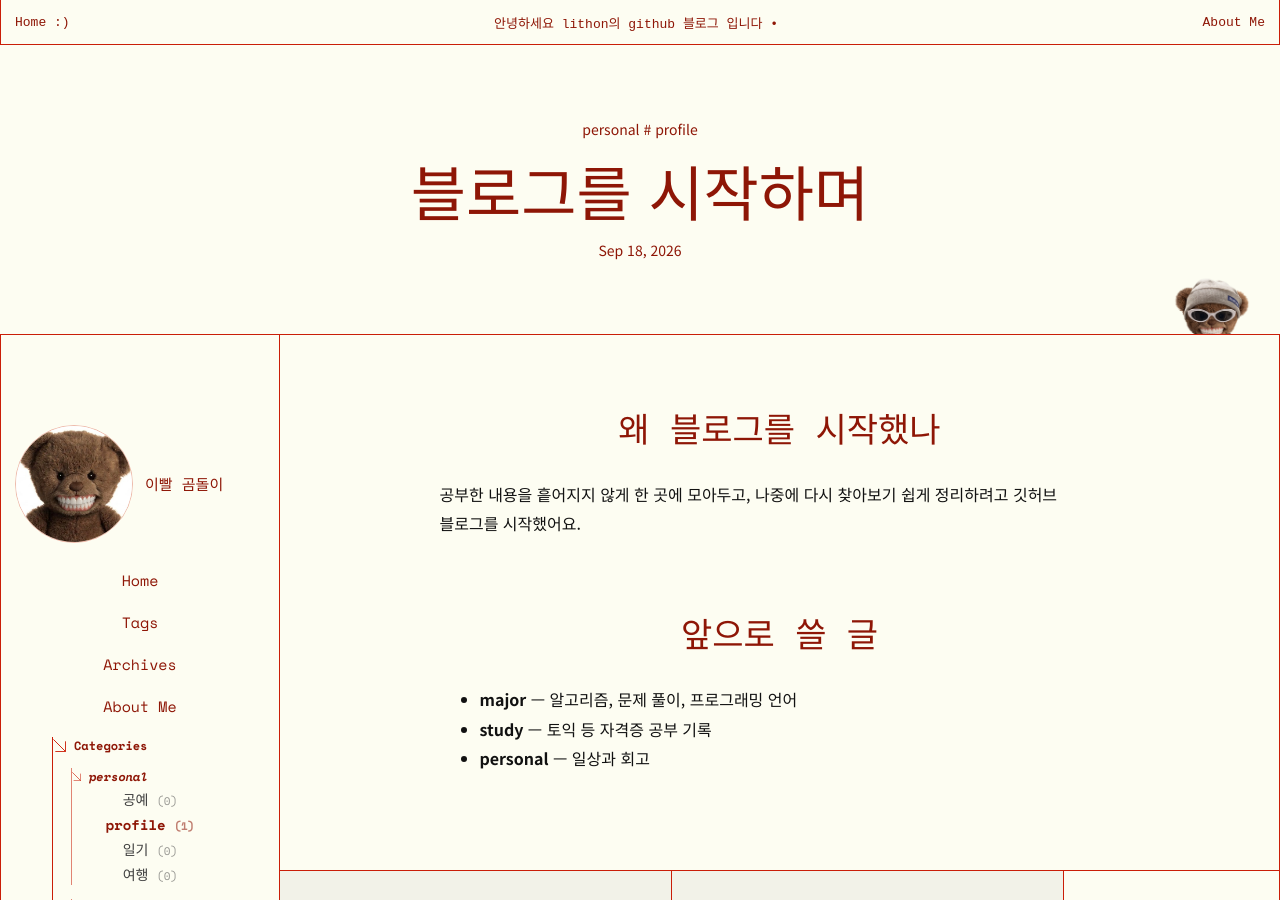
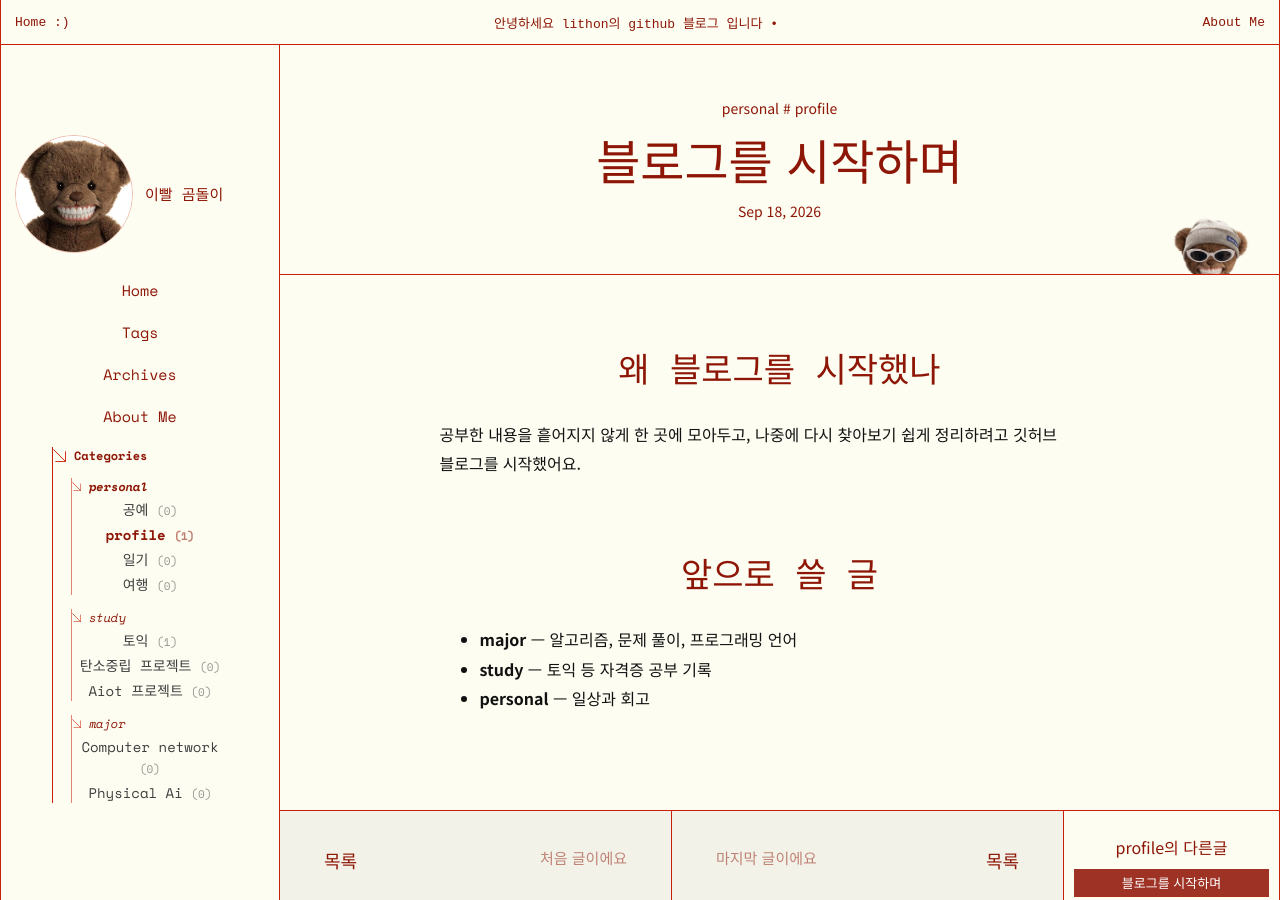
Before and after one commit to lithonhaeun/lithonhaeun.github.io, a Jekyll site: the page built from _posts/2026-09-18-hello-blog.md, in a window 1280 px wide and 900 px high. Built offline with Jekyll 4.4.1, drawn with Linux system fonts in a browser that asks for light colours; some web fonts are replaced; comment, search, counter and statistics services are not loaded.

Commit message:
글 제목 위치 변경

```diff
--- a/_layouts/post.html
+++ b/_layouts/post.html
@@ -16,16 +16,17 @@ layout: default
 {%- endfor -%}
 {%- capture list_url -%}{{ '/category/' | append: main_cat | append: '/' | relative_url }}#{{ sub_cat | slugify }}{%- endcapture -%}
 
-<header class="posthead">
-  <p class="posthead__meta"><a href="{{ '/category/' | append: main_cat | append: '/' | relative_url }}">{{ main_cat }}</a> # <a href="{{ list_url }}">{{ sub_cat }}</a></p>
-  <h1 class="posthead__title">{{ page.title }}</h1>
-  <p class="posthead__date"><time datetime="{{ page.date | date_to_xmlschema }}">{{ page.date | date: "%b %-d, %Y" }}</time></p>
-  {% if cat %}<img class="pagehead__bear" src="{{ cat.small | relative_url }}" alt="">{% endif %}
-</header>
 
 <div class="with-sidebar">
   {% include sidebar.html %}
   <main class="main">
+  <header class="posthead">
+    <p class="posthead__meta"><a href="{{ '/category/' | append: main_cat | append: '/' | relative_url }}">{{ main_cat }}</a> # <a href="{{ list_url }}">{{ sub_cat }}</a></p>
+    <h1 class="posthead__title">{{ page.title }}</h1>
+    <p class="posthead__date"><time datetime="{{ page.date | date_to_xmlschema }}">{{ page.date | date: "%b %-d, %Y" }}</time></p>
+    {% if cat %}<img class="pagehead__bear" src="{{ cat.small | relative_url }}" alt="">{% endif %}
+  </header>
+
     <article class="prose">
       {{ content }}
     </article>
--- a/assets/css/style.css
+++ b/assets/css/style.css
@@ -141,10 +141,10 @@ button{font:inherit;color:inherit;background:none;border:0;padding:0;cursor:poin
 .empty{padding:60px 0;text-align:center;opacity:.7}
 
 /* post */
-.posthead{position:relative;min-height:290px;border-bottom:1px solid var(--red);display:flex;flex-direction:column;align-items:center;justify-content:center;gap:16px;padding:40px 170px;overflow:hidden;text-align:center}
+.posthead{position:relative;min-height:230px;border-bottom:1px solid var(--red);display:flex;flex-direction:column;align-items:center;justify-content:center;gap:14px;padding:40px clamp(24px,7vw,90px);overflow:hidden;text-align:center}
 .posthead__meta,.posthead__date{margin:0;font-family:var(--sans);font-size:14px}
 .posthead__meta a:hover{text-decoration:underline}
-.posthead__title{margin:0;font-family:var(--sans);font-weight:400;font-size:clamp(34px,5vw,60px);line-height:1.15;word-break:keep-all}
+.posthead__title{margin:0;font-family:var(--sans);font-weight:400;font-size:clamp(28px,4vw,48px);line-height:1.15;word-break:keep-all}
 .posthead__title.pixel{font-family:var(--pixel)}
 .prose{max-width:760px;width:100%;margin:0 auto;padding:80px 40px;color:var(--text);font-family:var(--body,var(--sans));font-size:16px;line-height:1.85;word-break:keep-all;overflow-wrap:anywhere}
 .prose h2,.prose h3{font-family:var(--pixel);font-weight:400;color:var(--ink);line-height:1.1}
@@ -244,7 +244,7 @@ button{font:inherit;color:inherit;background:none;border:0;padding:0;cursor:poin
   .main{border-left:1px solid var(--red)}
   .postnav{grid-template-columns:1fr 1fr}
   .postnav__others{grid-column:1/-1;border-top:1px solid var(--red)}
-  .posthead{padding:40px 24px 90px}
+  .posthead{padding:36px 20px 80px}
 }
 @media (max-width:640px){
   .topnav__title{display:none}
```
